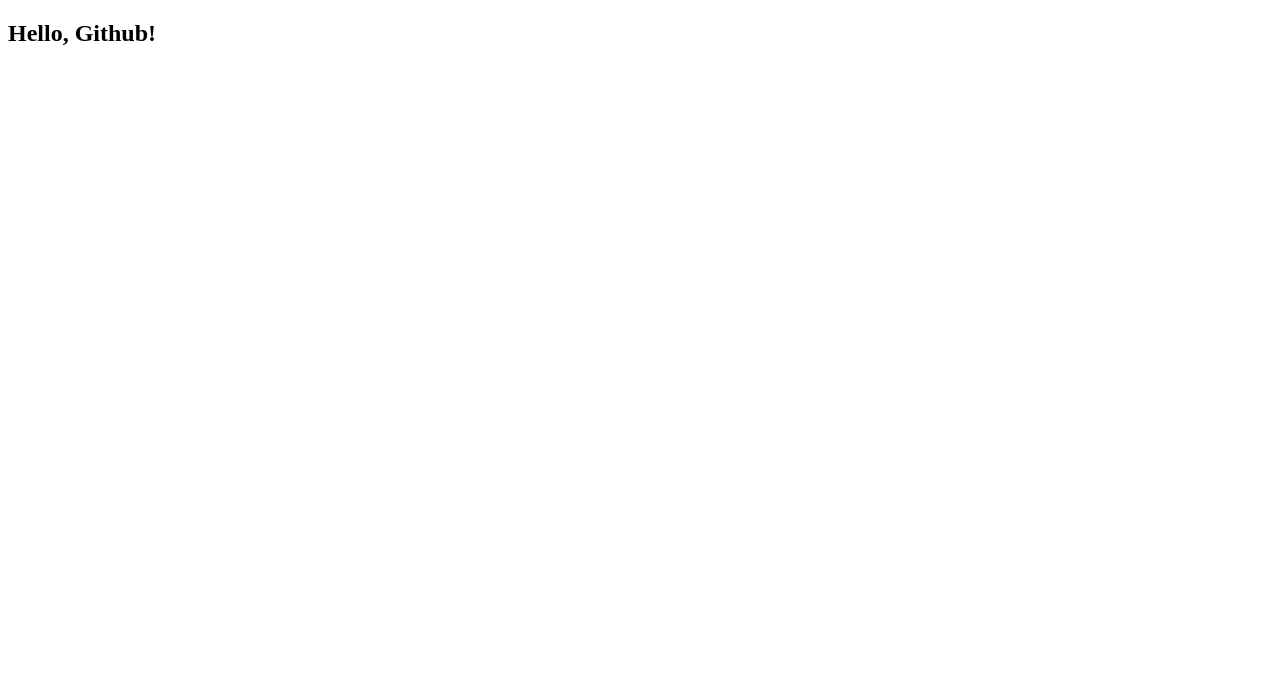
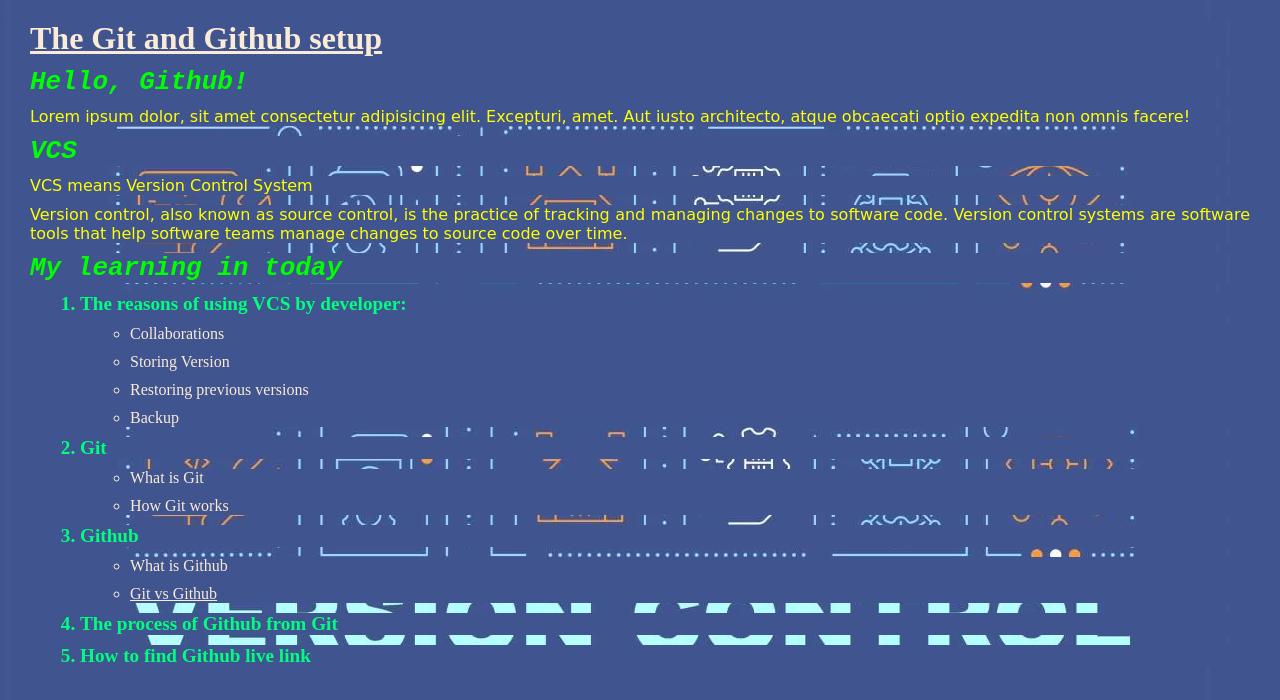
Before and after one commit to Chamak58/module-3-practices, a plain HTML site: page index.html in a window 1280 px wide. Drawn offline with Linux system fonts and the light colour scheme.

Commit message:
added files and practices

```diff
--- a/index.html
+++ b/index.html
@@ -4,8 +4,40 @@
     <meta charset="UTF-8">
     <meta name="viewport" content="width=device-width, initial-scale=1.0">
     <title>Git and Github Setup</title>
+    <link rel="stylesheet" href="/styles/style.css">
 </head>
 <body>
+    <h1 id="hello">The Git and Github setup</h1>
     <h2>Hello, Github!</h2>
+    <p>Lorem ipsum dolor, sit amet consectetur adipisicing elit. Excepturi, amet. Aut iusto architecto, atque obcaecati optio expedita non omnis facere!</p>
+
+    <h3>VCS</h3>
+    <P>VCS means Version Control System</P>
+    <p>Version control, also known as source control, is the practice of tracking and managing changes to software code. Version control systems are software tools that help software teams manage changes to source code over time.</p>
+
+    <h2>My learning in today</h2>
+    <ol>
+        <li>The reasons of using VCS by developer:</li>
+        <ul>
+            <li>Collaborations</li>
+            <li>Storing Version</li>
+            <li>Restoring previous versions</li>
+            <li>Backup</li>
+        </ul>
+        <li>Git</li>
+        <ul>
+            <li>What is Git</li>
+            <li>How Git works</li>
+        </ul>
+        <li>Github</li>
+        <ul>
+            <li>What is Github</li>
+            <li class="important">Git vs Github</li>
+        </ul>
+        <li>The process of Github from Git</li>
+        <li>How to find Github live link</li>
+    </ol>
+
+
 </body>
 </html>
--- /dev/null
+++ b/styles/style.css
@@ -0,0 +1,30 @@
+*{
+    margin: 10px;
+    background-image: url(/images/Version-control.webp);
+    color: antiquewhite;
+}
+#hello{
+    text-decoration: underline;
+}
+p{
+    text-align: justify;
+    color: yellow;
+    font-family: cursive;
+}
+h2, h3{
+    font-family: monospace;
+    font-style: italic;
+    font-size: xx-large;
+    color:lime;
+}
+ol>li{
+    font-size: larger;
+    color: springgreen;
+    font-weight: 700;
+}
+ol>ul{
+    color: peachpuff;
+}
+.important{
+    text-decoration: underline;
+}
```
Also changed, not shown: images/Version-control.webp (added).
